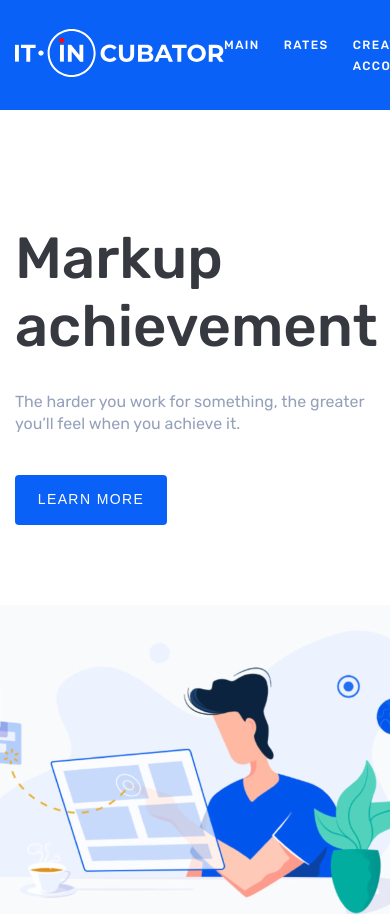
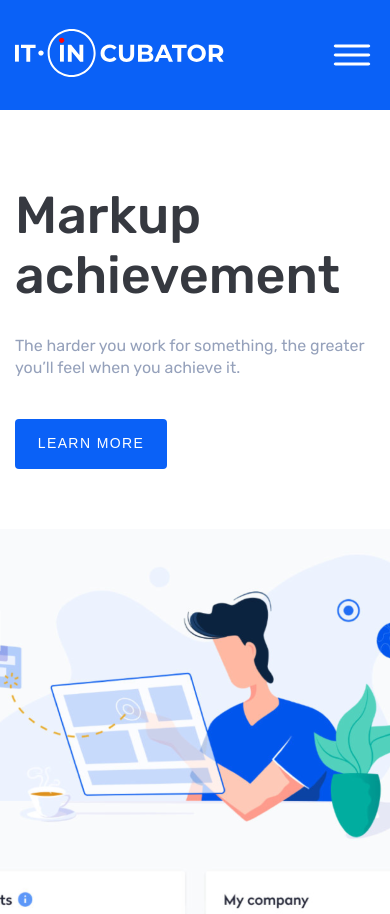
Before and after one commit to Red6eard/precourse_html, a plain HTML site: page index.html in a window 390 px wide. Shown: the top 914 px of the page. Drawn offline with Linux system fonts and the light colour scheme.

Commit message:
добавлен адаптив  мобилки до 3 секции

```diff
--- a/index.html
+++ b/index.html
@@ -34,6 +34,7 @@
                             <a href="#" class="nav-menu-link">Create account</a>
                         </li>
                     </ul>
+                    <img src="./assets/img/menu-burger.svg" alt="" class="nav-menu-icon">
                 </div>
             </div>
         </div>
--- a/style.css
+++ b/style.css
@@ -89,6 +89,10 @@ body {
     line-height: 20px;
     letter-spacing: 1.4px;
     text-transform: uppercase;
+}
+
+.nav-menu-icon{
+    display: none;
 }
 
 
@@ -352,6 +356,12 @@ select {
     font-weight: 400;
     line-height: 22px;
 }
+
+
+
+/*адаптив под планшеты*/
+
+
 @media screen and (max-width: 1400px) {
     .main-wrap {
         flex-direction: column;
@@ -382,3 +392,32 @@ select {
         align-self: center;
     }
 }
+
+
+/*адаптив под мобилки*/
+
+
+@media screen and (max-width: 576px){
+    .nav-menu{
+        display: none;
+    }
+    .nav-menu-icon{
+        display: block;
+    }
+
+
+    .main-info{
+        margin: 60px 0;
+    }
+    .main-title{
+        font-size: 52px;
+        line-height: 60px;
+    }
+
+    .ratest-section .text{
+        margin-bottom: 40px;
+        text-align: center;
+    }
+
+    /*доделать адаптив секции 3*/
+}
```
